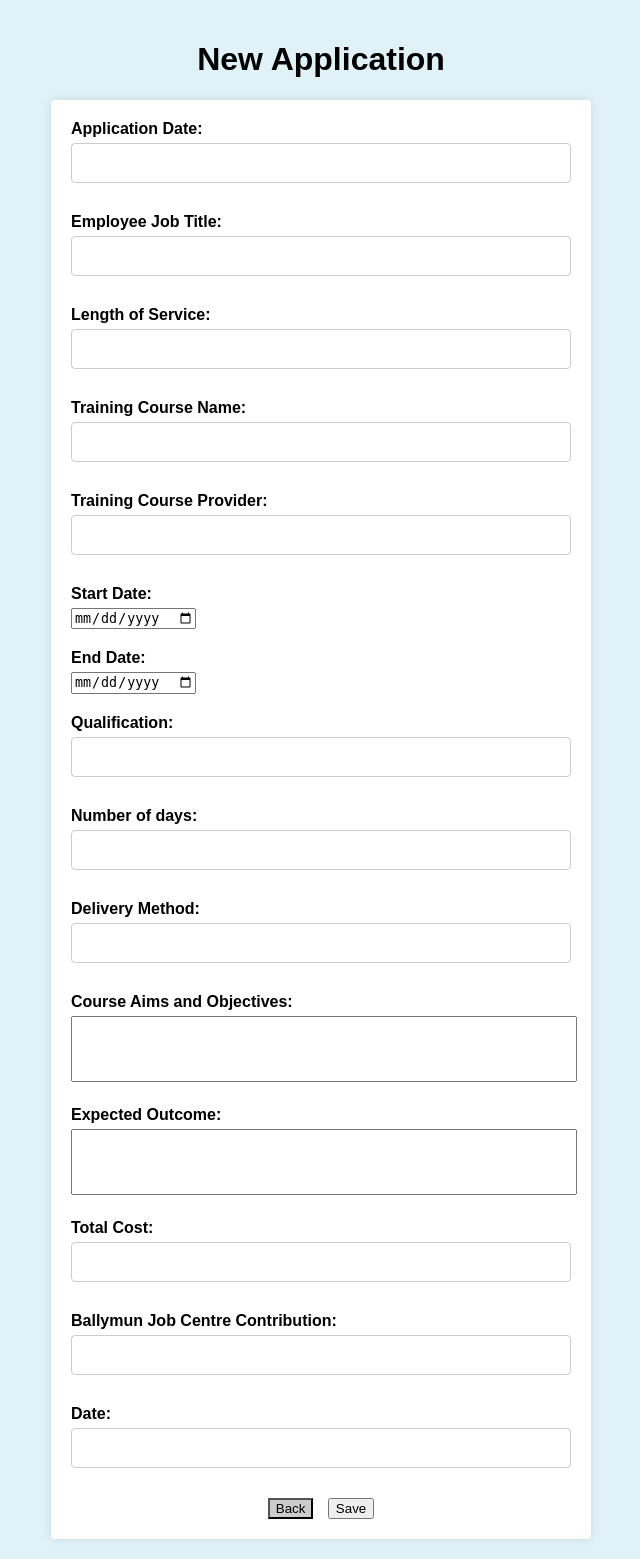
After one commit to Resolas/HRTrainingWebApp-Python, a Django app: page /addApp/ in a window 1280 px wide. The commit adds this page. Shown: the whole page, without its empty margins (319-959 px from the left). Run offline with Django 4.2, Linux system fonts and the light colour scheme.

Commit message:
re-fixed addApp page

```diff
--- a/projects/database/templates/Staff.html
+++ b/projects/database/templates/Staff.html
@@ -175,7 +175,7 @@ footer {
 
 	<main>
 		<div class="button-container">
-            <a class="button" href="application.html">New Application</a>
+            <a class="button" href="addApp.html">New Application</a>
             <a class="button" href="employeepersonaldetailspart1.html">Evaluation</a>
             <a class="button" href="Testpage">Pending Applications</a>
 
--- /dev/null
+++ b/projects/database/templates/addApp.html
@@ -0,0 +1,149 @@
+<!DOCTYPE html>
+<html>
+<head>
+  <title>New Application</title>
+  <style>
+    body {
+      font-family: Arial, sans-serif;
+      margin: 0;
+      padding: 20px;
+      background-color: #e0f2f7; /* Light blue background color */
+    }
+
+    h1 {
+      text-align: center;
+    }
+
+    form {
+      max-width: 500px;
+      margin: 0 auto;
+      background-color: #ffffff; /* White background color for the form */
+      padding: 20px;
+      border-radius: 4px;
+      box-shadow: 0 0 10px rgba(0, 0, 0, 0.1); /* Add a subtle box shadow */
+    }
+
+    .form-group {
+      margin-bottom: 20px;
+    }
+
+    label {
+      display: block;
+      font-weight: bold;
+      margin-bottom: 5px;
+    }
+
+    .fixed-textarea {
+       width: 100%;
+       resize: none;
+    }
+
+
+    input[type="text"],
+    input[type="number"] {
+      width: 100%;
+      padding: 10px;
+      font-size: 16px;
+      border-radius: 4px;
+      border: 1px solid #ccc;
+      margin-bottom: 10px;
+      box-sizing: border-box; /* Add this new property */
+    }
+
+    .btn-container {
+      text-align: center;
+    }
+
+    .btn {
+      padding: 10px 20px;
+      font-size: 16px;
+      border-radius: 4px;
+      border: none;
+      background-color: #4CAF50;
+      color: #fff;
+      cursor: pointer;
+    }
+
+    .btn-back {
+      background-color: #ccc;
+      margin-right: 10px;
+    }
+  </style>
+</head>
+<body>
+  <h1>New Application</h1>
+    <form method="post" action="{% url 'create-addApp' %}">
+    {% csrf_token %}
+    <div class="form-group">
+      <label>Application Date:</label>
+      <input type="text" name="application_date" autocomplete="on">
+    </div>
+    <div class="form-group">
+      <label>Employee Job Title:</label>
+      <input type="text"  name="employee_job_title" autocomplete="off">
+    </div>
+    <div class="form-group">
+      <label>Length of Service:</label>
+      <input type="text"  name="length_of_service" autocomplete="off">
+    </div>
+    <div class="form-group">
+      <label>Training Course Name:</label>
+      <input type="text"  name="training_course_name" autocomplete="off">
+    </div>
+    <div class="form-group">
+      <label>Training Course Provider:</label>
+      <input type="text" name="training_course_provider" autocomplete="off">
+    </div>
+    <div class="form-group">
+      <label for="start-date">Start Date:</label>
+      <input type="date" id="start-date" name="start_date" autocomplete="off">
+    </div>
+    <div class="form-group">
+      <label for="end-date">End Date:</label>
+      <input type="date" id="end-date" name="end_date" autocomplete="off">
+    </div>
+    <div class="form-group">
+      <label>Qualification:</label>
+      <input type="text" name="qualification" autocomplete="off">
+    </div>
+    <div class="form-group">
+      <label>Number of days:</label>
+      <input type="number" name="number_of_days" autocomplete="off">
+    </div>
+    <div class="form-group">
+      <label>Delivery Method:</label>
+      <input type="text"  name="delivery_method" autocomplete="off">
+    </div>
+    <div class="form-group">
+      <label>Course Aims and Objectives:</label>
+      <textarea name="course_aims_and_objectives" rows="4" autocomplete="off" class="fixed-textarea"></textarea>
+    </div>
+    <div class="form-group">
+      <label>Expected Outcome:</label>
+      <textarea name="expected_outcome" rows="4" autocomplete="off" class="fixed-textarea"></textarea>
+    </div>
+    <div class="form-group">
+      <label>Total Cost:</label>
+      <input type="number" name="total_cost" autocomplete="off">
+    </div>
+    <div class="form-group">
+      <label>Ballymun Job Centre Contribution:</label>
+      <input type="number" name=ballymun_job_centre_contribution autocomplete="off">
+    </div>
+    <div class="form-group">
+      <label>Date:</label>
+      <input type="text" name="date" autocomplete="off">
+    </div>
+    <div class="btn-container">
+      <button type="button" class="btn-back" onclick="goBack()">Back</button>
+      <button type="submit" class="btn-save">Save</button>
+    </div>
+  </form>
+
+  <script>
+    function goBack() {
+      window.history.back();
+    }
+  </script>
+</body>
+</html>
--- a/projects/database/views.py
+++ b/projects/database/views.py
@@ -1,9 +1,12 @@
 from django.shortcuts import render, redirect
+from django.db import connection
 from django.contrib.auth.forms import UserCreationForm
 from django.contrib.auth import authenticate, login
 from django.contrib.auth.forms import AuthenticationForm
 from django.contrib.auth import logout
 from django.shortcuts import HttpResponseRedirect
+from .models import AddApp
+
 
 # Create your views here.
 
@@ -37,7 +40,10 @@ def signin(request):
         user = authenticate(request, username=username, password=password)
         if user is not None:
             login(request, user)
-            return redirect('/profile') #profile
+            if user.is_staff:  # Check if the user is a staff member
+                return redirect('/profile/staff')  # Redirect to staff.html
+            else:
+                return redirect('/profile/staff')  # Redirect to profile.html for regular users
         else:
             msg = 'Error Login'
             form = AuthenticationForm(request.POST)
@@ -50,6 +56,73 @@ def signin(request):
 def profile(request):
     return render(request, 'profile.html')
 
+def staff(request):
+    return render(request, 'staff.html')
+
+def addApp(request):
+    return render(request, 'addApp.html')
+
 def signout(request):
     logout(request)
     return redirect('/')
+
+def saved(request):
+    return render(request, 'saved.html')
+
+def staff_view(request):
+    return render(request, 'staff.html')
+
+def success_page(request):
+    # Handle the success page logic
+    return render(request, 'success.html')
+
+def create_addApp(request):
+    if request.method == 'POST':
+        application_date = request.POST['application_date']
+        employee_job_title = request.POST['employee_job_title']
+        length_of_service = request.POST['length_of_service']
+        training_course_name = request.POST['training_course_name']
+        training_course_provider = request.POST['training_course_provider']
+        start_date = request.POST['start_date']
+        end_date = request.POST['end_date']
+        qualification = request.POST['qualification']
+        number_of_days = request.POST['number_of_days']
+        delivery_method = request.POST['delivery_method']
+        course_aims_and_objectives = request.POST['course_aims_and_objectives']
+        expected_outcome = request.POST['expected_outcome']
+        total_cost = request.POST['total_cost']
+        ballymun_job_centre_contribution = request.POST['ballymun_job_centre_contribution']
+        date = request.POST['date']
+        new_app = AddApp(application_date=application_date,
+            employee_job_title=employee_job_title,
+            length_of_service=length_of_service,
+            training_course_name=training_course_name,
+            training_course_provider=training_course_provider,
+            start_date=start_date,
+            end_date=end_date,
+            qualification=qualification,
+            number_of_days=number_of_days,
+            delivery_method=delivery_method,
+            course_aims_and_objectives=course_aims_and_objectives,
+            expected_outcome=expected_outcome,
+            total_cost=total_cost,
+            ballymun_job_centre_contribution=ballymun_job_centre_contribution,
+            date=date
+        )
+
+        new_app.save()
+        # Redirect to a success page or perform other actions
+        return redirect('success-page')
+    else:
+        # Handle GET request or render the initial form
+        return render(request, 'addApp.html')
+
+
+#def create_addApp(request):
+    if request.method == 'POST':
+        application_date = request.POST['application_date']
+        employee_job_title = request.POST['employee_job_title']
+        length_of_service = request.POST['length_of_service']
+        addApp.objects.create(application_date=application_date, employee_job_title=employee_job_title, length_of_service=length_of_service)
+        return redirect('saved')  # Redirect to a success page
+    return render(request, 'addApp.html')
--- a/projects/hr/urls.py
+++ b/projects/hr/urls.py
@@ -17,12 +17,26 @@ Including another URLconf
 from django.contrib import admin
 from django.urls import path
 from database import views
+from database.views import create_addApp
+from database.views import staff_view
+
 
 urlpatterns = [
     path('admin/', admin.site.urls),
     path('', views.home, name='home'),
-    path('signin/',views.signin, name='signin'),
-    path('signup/',views.signup, name='signup'),
-    path('signout/',views.signout, name='signout'),
-    path('profile/',views.profile, name='profile'),
+    path('signin/', views.signin, name='signin'),
+    path('signup/', views.signup, name='signup'),
+    path('signout/', views.signout, name='signout'),
+    path('profile/', views.profile, name='profile'),
+    path('profile/staff/', views.staff, name='staff'),
+    path('profile/staff/addApp.html/', views.addApp, name='addApp'),
+    path('saved/', views.saved, name='saved'),
+    path('addApp/', views.addApp, name='addApp'),
+    path('new-addApp/', create_addApp, name='create-addApp'),
+    path('staff/', staff_view, name='staff'),
+    path('success/', views.success_page, name='success-page'),
+
+
+
+
 ]
```
Also changed, not shown: projects/database/admin.py (+8 -3 lines), projects/database/models.py (+53 -1 lines), projects/database/templates/success.html (added, +39 -0 lines), projects/hr/settings.py (+7 -6 lines), projects/database/migrations/0001_initial.py (deleted), projects/database/migrations/0002_employeepersonaldetail_programmeregistration_and_more.py (deleted), projects/database/migrations/0003_delete_employeepersonaldetail_and_more.py (deleted), projects/database/migrations/0004_book_delete_employee.py (deleted), projects/database/migrations/__init__.py (deleted), projects/database/templates/tick.png (added), 1 other file.
